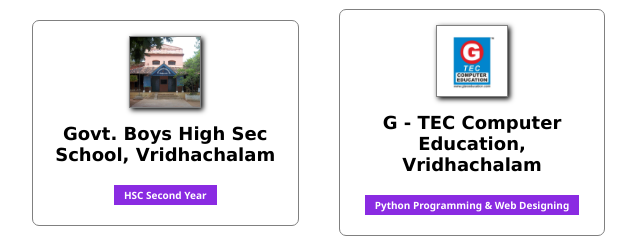
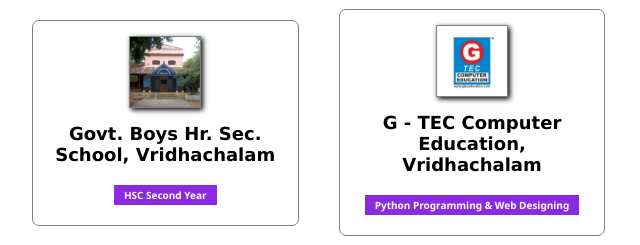
Before and after one commit to thirumaldhakshna/thirumaldhakshna.github.io, a plain HTML site: page academic/index.html in a window 1280 px wide. Shown: the part 266-511 px from the top of the page, 168-808 px from the left. Drawn offline with nearby package versions, Linux system fonts and the light colour scheme; files whose address does not match are found by name.

Commit message:
Update index.html
upaded on 28th january, 2024 at 10:44 AM

```diff
--- a/academic/index.html
+++ b/academic/index.html
@@ -26,7 +26,7 @@
                         <img src="..//images/gbhss.jpg" alt="" class="prof">
                     </div>
                     <div class="desc-sec">
-                        <span class="inst-na">Govt. Boys High Sec School, Vridhachalam</span>
+                        <span class="inst-na">Govt. Boys Hr. Sec. School, Vridhachalam</span>
                         <span class="inst-na deg">HSC Second Year</span>
                         <span class="inst-de"><br> I have completed my schooling. I got 75% marks.</span>
                         <span class="inst-de time">JUN 2021 - MAR 2023</span>
```
